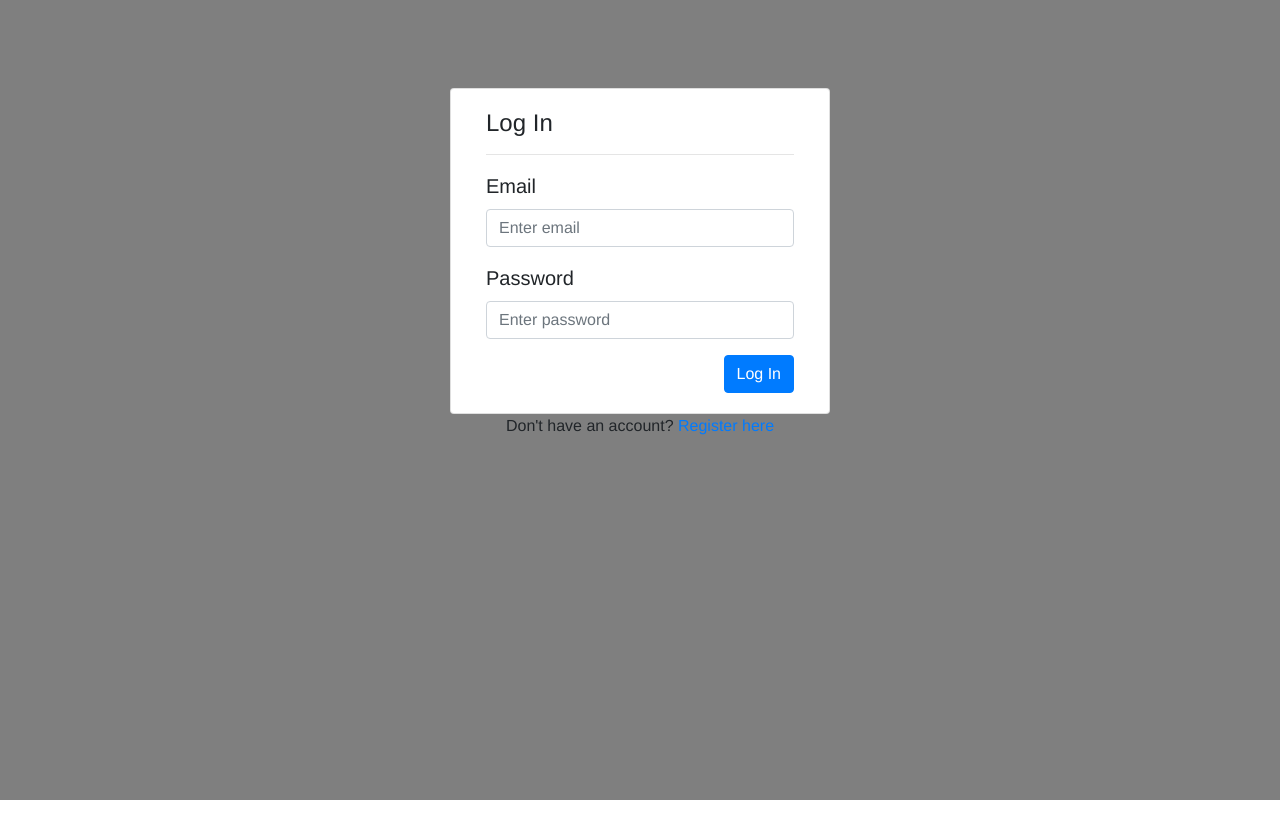
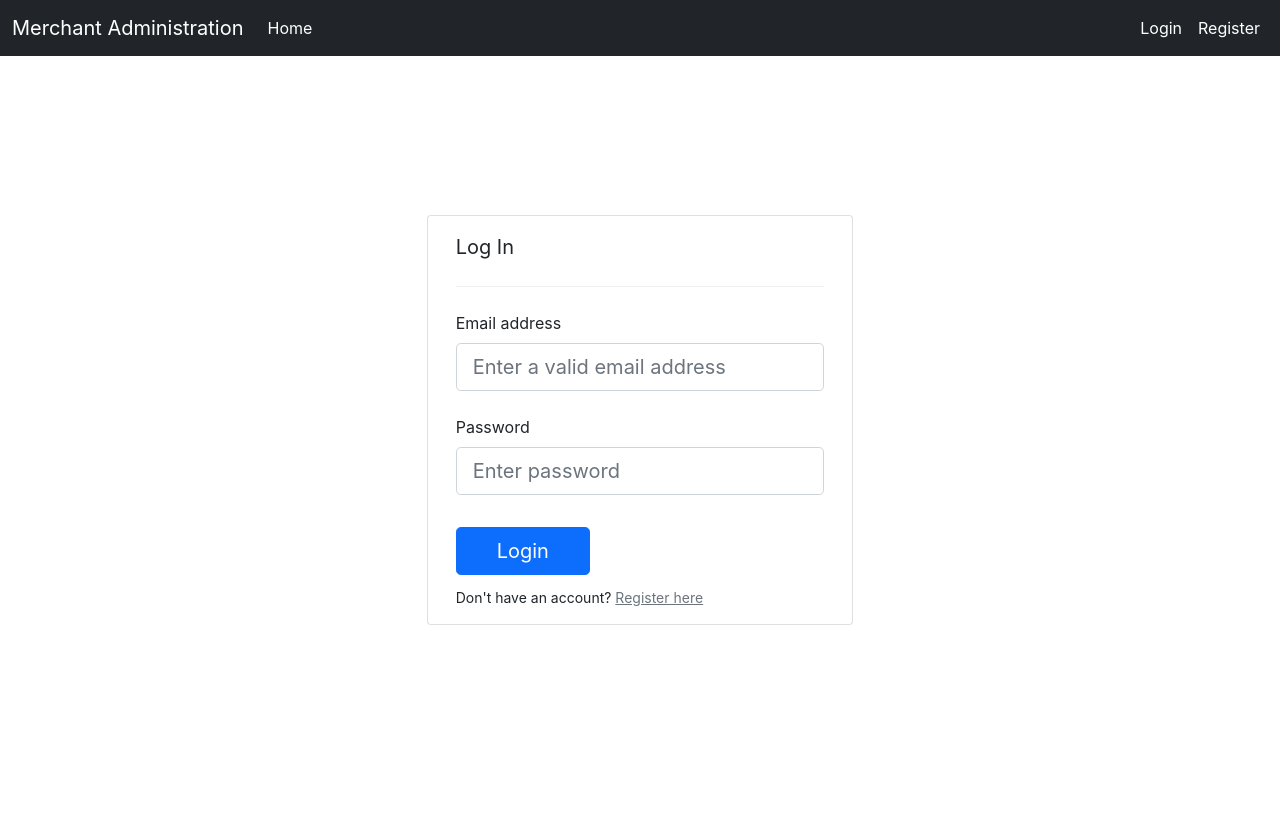
Before and after one commit to kacavucic/merchant-administration-front, a React (Create React App) app: page /login in a window 1280 px wide. Shown: the top 838 px of the page. Before the commit the page ends 800 px from the top, so only its background shows below. Built offline with nearby package versions, Linux system fonts and the light colour scheme.

Commit message:
modification of some pages

```diff
--- a/package.json
+++ b/package.json
@@ -3,15 +3,20 @@
   "version": "0.1.0",
   "private": true,
   "dependencies": {
+    "@fortawesome/fontawesome-svg-core": "^6.1.1",
+    "@fortawesome/free-solid-svg-icons": "^6.1.1",
+    "@fortawesome/react-fontawesome": "^0.1.18",
     "@testing-library/jest-dom": "^5.16.4",
     "@testing-library/react": "^13.1.1",
     "@testing-library/user-event": "^13.5.0",
     "axios": "^0.27.2",
     "react": "^18.1.0",
+    "react-data-table-component": "^7.5.0",
     "react-dom": "^18.1.0",
     "react-icons": "^4.3.1",
     "react-router-dom": "^6.3.0",
     "react-scripts": "5.0.1",
+    "styled-components": "^5.3.5",
     "web-vitals": "^2.1.4"
   },
   "scripts": {
--- a/src/App.css
+++ b/src/App.css
@@ -37,155 +37,34 @@
   }
 }
 
-/* width */
-::-webkit-scrollbar {
-  width: 10px;
+.divider:after,
+.divider:before {
+  content: "";
+  flex: 1;
+  height: 1px;
+  background: #eee;
 }
 
-/* Track */
-::-webkit-scrollbar-track {
-  background: #f1f1f1;
+.h-custom {
+  height: calc(100% - 73px);
 }
 
-/* Handle */
-::-webkit-scrollbar-thumb {
-  background: #888;
+@media (max-width: 450px) {
+  .h-custom {
+    height: 100%;
+  }
 }
 
-/* Handle on hover */
-::-webkit-scrollbar-thumb:hover {
-  background: #555;
+.form-white.input-group>.form-control:focus {
+  border-color: #fff;
+  box-shadow: inset 0 0 0 1px #fff;
 }
 
-
-/*region MESSAGES*/
-.alert {
-  padding: 15px;
-  margin-top: 10px;
-  border: 1px solid transparent;
-  border-radius: 4px;
+.navbar-dark .navbar-nav .nav-link {
+  color: #fff;
 }
 
-.alert-info {
-  border-color: #bce8f1;
-  color: #31708f;
-  background-color: #d9edf7;
+.navbar-dark .navbar-nav .nav-link:hover,
+.navbar-dark .navbar-nav .nav-link:focus {
+  color: rgba(255, 255, 255, 0.75);
 }
-
-.alert-error {
-  color: #a94442;
-  background-color: #f2dede;
-  border-color: #ebccd1;
-}
-
-.global-errors {
-  list-style-type: none;
-  padding: 0;
-}
-
-/*endregion*/
-body {
-  font-family: Helvetica, sans-serif;
-}
-
-.home-inner{
-  overflow-y: scroll;
-}
-
-footer {
-  background-color: darkgrey;
-  position: fixed;
-  left: 0;
-  bottom: 0;
-  right: 0;
-  height: 25px;
-}
-
-.navbar-brand {
-  font-family: Rockwell, sans-serif;
-}
-
-.dark-overlay {
-  position: fixed;
-  width: 100%;
-  height: 100%;
-  top: 0;
-  left: 0;
-  right: 0;
-  bottom: 0;
-  background-color: rgba(0, 0, 0, 0.5);
-}
-
-.home-inner {
-  padding-top: 56px;
-  padding-bottom: 25px;
-  height: 100%;
-}
-
-.container {
-  margin-top: 2rem;
-}
-
-.container {
-  margin-top: 2rem;
-}
-
-.btn-primary {
-  float: right;
-}
-
-.btn-secondary {
-  float: left;
-}
-
-.form-group .iti {
-  display: block;
-}
-
-.container .table-container {
-  margin: 0 auto;
-}
-
-i {
-  color: lightgrey;
-}
-
-.navbar-text {
-  display: inline-flex;
-  align-items: center;
-}
-
-tr, td {
-  text-align: center;
-}
-
-.dropdown-item {
-  color: dimgrey;
-}
-
-.remove-user {
-  border: none;
-  background-color: transparent;
-  color: rgba(255, 0, 0, 0.64);
-}
-
-.edit-user {
-  border: none;
-  background-color: transparent;
-  color: rgba(45, 41, 41, 0.64);
-
-}
-
-.download-button {
-  background-color: DodgerBlue;
-  border: none;
-  color: white;
-  padding: 12px 30px;
-  cursor: pointer;
-  font-size: 20px;
-  float: right;
-}
-
-.download-button:hover {
-  background-color: RoyalBlue;
-}
--- a/src/App.js
+++ b/src/App.js
@@ -5,6 +5,9 @@ import RegisterPage from './components/RegisterPage';
 import NavBar from './components/NavBar';
 import { BrowserRouter, Routes, Route } from "react-router-dom";
 import { useState } from 'react';
+import MerchantsPage from './components/MerchantsPage';
+import HomePage from './components/HomePage';
+import OneMerchant from './components/OneMerchant';
 
 function App() {
   const [token, setToken] = useState();
@@ -18,9 +21,13 @@ function App() {
   return (
     <BrowserRouter className="App">
       <Routes>
-        <Route path='/login' element={<LoginPage addToken={addToken} addUser={addUser} />} />
-        <Route path='/register' element={<RegisterPage />} />
-        <Route path='/' element={<NavBar token={token} user={user} />}></Route>
+        <Route path='/' element={<NavBar token={token} user={user} addToken={addToken} addUser={addUser} />}>
+          <Route index element={<HomePage />} />
+          <Route path='/login' element={<LoginPage addToken={addToken} addUser={addUser} />} />
+          <Route path='/register' element={<RegisterPage />} />
+          <Route path='merchants' element={<MerchantsPage />} />
+          <Route path='merchants/:id' element={<OneMerchant />} />
+        </Route>
       </Routes>
     </BrowserRouter>
   );
--- a/src/components/LoginPage.jsx
+++ b/src/components/LoginPage.jsx
@@ -12,6 +12,7 @@ const LoginPage = ({ addToken, addUser }) => {
   function handleInput(e) {
     let newUserData = userData;
     newUserData[e.target.name] = e.target.value;
+    console.log(newUserData);
     setUserData(newUserData);
   }
 
@@ -37,15 +38,16 @@ const LoginPage = ({ addToken, addUser }) => {
       });
   }
   return (
-    <section>
-      <div className="dark-overlay">
-        <div className="home-inner">
-          <div className="container">
-            <div className="row">
-              <div className="card col-md-6 offset-md-3 col-lg-4 offset-lg-4">
-                <div className="card-body">
-                  <h4>Log In</h4>
-                  <hr></hr>
+    <section className="vh-100">
+      <div className="container-fluid h-custom">
+        <div className="row d-flex justify-content-center align-items-center h-100">
+          <div className=" card col-md-8 col-lg-6 col-xl-4 ">
+            <div className=" card-body ">
+              <form onSubmit={handleLogin}>
+                <div className="d-flex flex-row align-items-center justify-content-center justify-content-lg-start">
+                  <p className="lead fw-normal mb-0 me-3">Log In</p>
+                </div>
+                <div className="divider d-flex align-items-center my-4"></div>
                 {loginError === false ? (
                   <></>
                 ) : (
@@ -54,43 +56,71 @@ const LoginPage = ({ addToken, addUser }) => {
                   </p>
                 )}
 
-                  <form onSubmit={handleLogin}>
-                    <div className="form-group">
-                      <label className="lead" htmlFor="email">
-                        Email
+                <div className="form-outline mb-4">
+                  <label className="form-label" htmlFor="email">
+                    Email address
                   </label>
                   <input
-                        className="form-control"
+                    type="email"
                     id="email"
                     name="email"
-                        placeholder="Enter email"
-                        type="text"
+                    className="form-control form-control-lg"
+                    placeholder="Enter a valid email address"
                     onInput={handleInput}
-                      ></input>
+                  />
                 </div>
-                    <div className="form-group">
-                      <label className="lead" htmlFor="password">
+
+                <div className="form-outline mb-3">
+                  <label className="form-label" htmlFor="password">
                     Password
                   </label>
                   <input
-                        className="form-control"
+                    type="password"
                     id="password"
                     name="password"
+                    className="form-control form-control-lg"
                     placeholder="Enter password"
-                        type="password"
                     onInput={handleInput}
-                      ></input>
+                  />
                 </div>
-                    <button className="btn btn-primary" type="submit">
-                      Log In
+
+                {/* <div className="d-flex justify-content-between align-items-center">
+                <div className="form-check mb-0">
+                  <input
+                    className="form-check-input me-2"
+                    type="checkbox"
+                    value=""
+                    id="form2Example3"
+                  />
+                  <label className="form-check-label" htmlFor="form2Example3">
+                    Remember me
+                  </label>
+                </div>
+                <a href="#!" className="text-body">
+                  Forgot password?
+                </a>
+              </div> */}
+
+                <div className="text-center text-lg-start mt-4 pt-2">
+                  <button
+                    type="submit"
+                    className="btn btn-primary btn-lg"
+                    style={{
+                      paddingLeft: 2.5 + "rem",
+                      paddingRight: 2.5 + "rem",
+                    }}
+                  >
+                    Login
                   </button>
+                  <p className="small fw mt-2 pt-1 mb-0">
+                    Don't have an account?{" "}
+                    <a className="link-secondary" href="/register">
+                      Register here
+                    </a>
+                  </p>
+                </div>
               </form>
             </div>
-              </div>
-            </div>
-            <p className="text-center">
-              Don't have an account? <a href="/register">Register here</a>
-            </p>
           </div>
         </div>
       </div>
--- a/src/components/NavBar.jsx
+++ b/src/components/NavBar.jsx
@@ -1,93 +1,128 @@
 import React from "react";
-import {
-  FiLogIn,
-  FiUserPlus,
-  FiHome,
-  FiLogOut,
-  FiServer,
-  FiUser,
-} from "react-icons/fi";
+import { Link, Outlet, useNavigate } from "react-router-dom";
+import axios from "axios";
 
-const NavBar = ({ token, user }) => {
+const NavBar = ({ token, user, addToken, addUser }) => {
+  let navigate = useNavigate();
+  function handleLogout(e) {
+    // e.preventDefault();
+    var config = {
+      method: "post",
+      url: "api/logout",
+      headers: {
+        Authorization: "Bearer " + window.sessionStorage.getItem("auth_token"),
+      },
+    };
+    axios(config)
+      .then(function (response) {
+        console.log(response);
+        console.log(JSON.stringify(response.data));
+
+        window.sessionStorage.setItem("auth_token", null);
+        window.sessionStorage.setItem("auth_user", null);
+        addToken(null);
+        addUser(null);
+        //navigate("/");
+      })
+      .catch(function (error) {
+        console.log(error);
+      });
+  }
 
   return (
-    <nav className="navbar sticky-top navbar-expand-lg navbar-dark bg-dark">
+    <>
+      <nav className="navbar navbar-expand-lg navbar-dark bg-dark">
+        <div className="container-fluid">
           <a className="navbar-brand" href="#">
             Merchant Administration
           </a>
           <button
             className="navbar-toggler"
-        data-target="#navbarContent"
-        data-toggle="collapse"
             type="button"
+            data-bs-toggle="collapse"
+            data-bs-target="#navbarSupportedContent"
+            aria-controls="navbarSupportedContent"
+            aria-expanded="false"
+            aria-label="Toggle navigation"
           >
-        <span className="navbar-toggler-icon"></span>
+            <i className="fas fa-bars"></i>
           </button>
-      <div className="collapse navbar-collapse" id="navbarContent">
-        <ul className="navbar-nav mr-auto">
-          <li className="nav-item">
+          <div className="collapse navbar-collapse" id="navbarSupportedContent">
+            <ul className="navbar-nav d-flex flex-row me-auto me-3">
+              <li className="nav-item me-3 me-lg-0 dropdown">
                 <a className="nav-link" href="/">
-              <FiHome /> Home
+                  Home
                 </a>
               </li>
               {token == null ? (
                 <></>
               ) : (
-            <li className="nav-item dropdown">
+                <li className="nav-item me-3 me-lg-0 dropdown">
                   <a
                     className="nav-link dropdown-toggle"
-                data-toggle="dropdown"
                     href="#"
-                id="dropdownMenu"
+                    id="navbarDropdown1"
                     role="button"
+                    data-bs-toggle="dropdown"
+                    aria-expanded="false"
                   >
-                <FiServer /> Administration
+                    Administration
                   </a>
-              <div className="dropdown-menu">
-                <a className="dropdown-item" href="#">
+                  <ul
+                    className="dropdown-menu dropdown-menu-end"
+                    aria-labelledby="navbarDropdown1"
+                  >
+                    <li>
+                      <Link className="dropdown-item" to="/merchants">
                         Merchants
-                </a>
-                <a className="dropdown-item" href="#">
+                      </Link>
+                    </li>
+                    <li>
+                      <Link className="dropdown-item" to="/stores">
                         Stores
-                </a>
-                <a className="dropdown-item" href="#">
+                      </Link>
+                    </li>
+                    <li>
+                      <Link className="dropdown-item" to="/agents">
                         Agents
-                </a>
-              </div>
+                      </Link>
+                    </li>
+                  </ul>
                 </li>
               )}
             </ul>
             {token == null ? (
-          <ul className="navbar-nav ml-auto">
+              <ul className="navbar-nav ms-auto mb-2 mb-lg-0">
                 <li className="nav-item">
-              <a className="nav-link" href="/login">
-                <FiLogIn /> Log In
+                  <Link className="nav-link" to="/login">
+                    Login
+                  </Link>
+                </li>
+                <li className="nav-item">
+                  <Link className="nav-link" to="/register">
+                    Register
+                  </Link>
+                </li>
+              </ul>
+            ) : (
+              <ul className="navbar-nav ms-auto mb-2 mb-lg-0">
+                <li className="nav-item">
+                  <a className="nav-link" href="#">
+                    {user}
                   </a>
                 </li>
                 <li className="nav-item">
-              <a className="nav-link" href="/register">
-                <FiUserPlus /> Register
-              </a>
-            </li>
-          </ul>
-        ) : (
-          <ul className="navbar-nav ml-auto">
-            <li className="nav-item">
-              <span className="navbar-text">
-                <span>
-                  <FiUser /> {user}
-                </span>
-              </span>
-            </li>
-            <li className="nav-item">
-              <a className="nav-link" href="/logout">
-                <FiLogOut /> Logout
-              </a>
+                  <Link className="nav-link" to="/" onClick={handleLogout}>
+                    Logout
+                  </Link>
                 </li>
               </ul>
             )}
           </div>
+        </div>
       </nav>
+      <Outlet />
+    </>
   );
 };
 
--- a/src/components/RegisterPage.jsx
+++ b/src/components/RegisterPage.jsx
@@ -44,85 +44,96 @@ const RegisterPage = () => {
       });
   }
   return (
-    <section>
-      <div className="dark-overlay">
-        <div className="home-inner">
-          <div className="container">
-            <div className="row">
-              <div className="card col-md-6 offset-md-3 col-lg-4 offset-lg-4">
+    <section className="vh-100">
+      <div className="container-fluid h-custom">
+        <div className="row d-flex justify-content-center align-items-center h-100">
+          <div className="card col-md-8 col-lg-6 col-xl-4 ">
             <div className="card-body">
-                  <h4>Registration form</h4>
-                  <hr></hr>
-                  <form id="registration" onSubmit={handleRegister}>
-                    <div className="form-group">
-                      <label className="lead" htmlFor="name">
+              <form onSubmit={handleRegister}>
+                <div className="d-flex flex-row align-items-center justify-content-center justify-content-lg-start">
+                  <p className="lead fw-normal mb-0 me-3">Register</p>
+                </div>
+                <div className="divider d-flex align-items-center my-4"></div>
+                <div className="form-outline mb-4">
+                  <label className="form-label" htmlFor="name">
                     Name
                   </label>
                   <input
-                        className="form-control"
+                    type="text"
                     id="name"
                     name="name"
+                    className="form-control form-control-lg"
                     placeholder="Enter name"
-                        required
-                        type="text"
                     minLength="3"
                     maxLength="255"
                     onInput={handleInput}
-                      ></input>
+                  />
                 </div>
-                    <div className="form-group">
-                      <label className="lead" htmlFor="email">
+
+                <div className="form-outline mb-3">
+                  <label className="form-label" htmlFor="email">
                     Email
                   </label>
                   <input
-                        className="form-control"
+                    type="email"
                     id="email"
                     name="email"
+                    className="form-control form-control-lg"
                     placeholder="Enter email"
                     required
-                        type="email"
                     maxLength="255"
                     onInput={handleInput}
-                      ></input>
+                  />
 
                   {emailDuplicate.duplicate === false ? (
                     <></>
                   ) : (
+                    <>
+                      <hr></hr>
                       <p className="alert alert-danger">
                         {emailDuplicate.message}
                       </p>
+                    </>
                   )}
                 </div>
 
-                    <div className="form-group">
-                      <label className="lead" htmlFor="password">
+                <div className="form-outline mb-3">
+                  <label className="form-label" htmlFor="password">
                     Password
                   </label>
                   <input
-                        className="form-control"
+                    type="password"
                     id="password"
                     name="password"
+                    className="form-control form-control-lg"
+                    placeholder="Enter password"
                     // pattern="^(?=.*[0-9])(?=.*[a-z])(?=.*[A-Z])(?=.*[@#$%!^&+=])(?=\S+$).{8,20}$"
                     // title="Must contain at least one digit, one uppercase, one lowercase, one special character, and at least 8 and at most 20 characters "
-                        placeholder="Enter password"
                     required
-                        type="password"
                     minLength="8"
                     onInput={handleInput}
-                      ></input>
+                  />
                 </div>
-                    <div className="form-group">
-                      <button className="btn btn-primary" type="submit">
+                <div className="text-center text-lg-start mt-4 pt-2">
+                  <button
+                    type="submit"
+                    className="btn btn-primary btn-lg"
+                    style={{
+                      paddingLeft: 2.5 + "rem",
+                      paddingRight: 2.5 + "rem",
+                    }}
+                  >
                     Register
                   </button>
+                  <p className="small fw mt-2 pt-1 mb-0">
+                    Already have an account?{" "}
+                    <a className="link-secondary" href="/login">
+                      Click here to login
+                    </a>
+                  </p>
                 </div>
               </form>
             </div>
-              </div>
-            </div>
-            <p className="text-center">
-              Already have an account? <a href="/login">Click here to login</a>
-            </p>
           </div>
         </div>
       </div>
```
Also changed, not shown: public/index.html (+6 -7 lines), 1 other file (tests, documents, lock files or other folders). Lines whose indentation alone changed are shown as unchanged.
